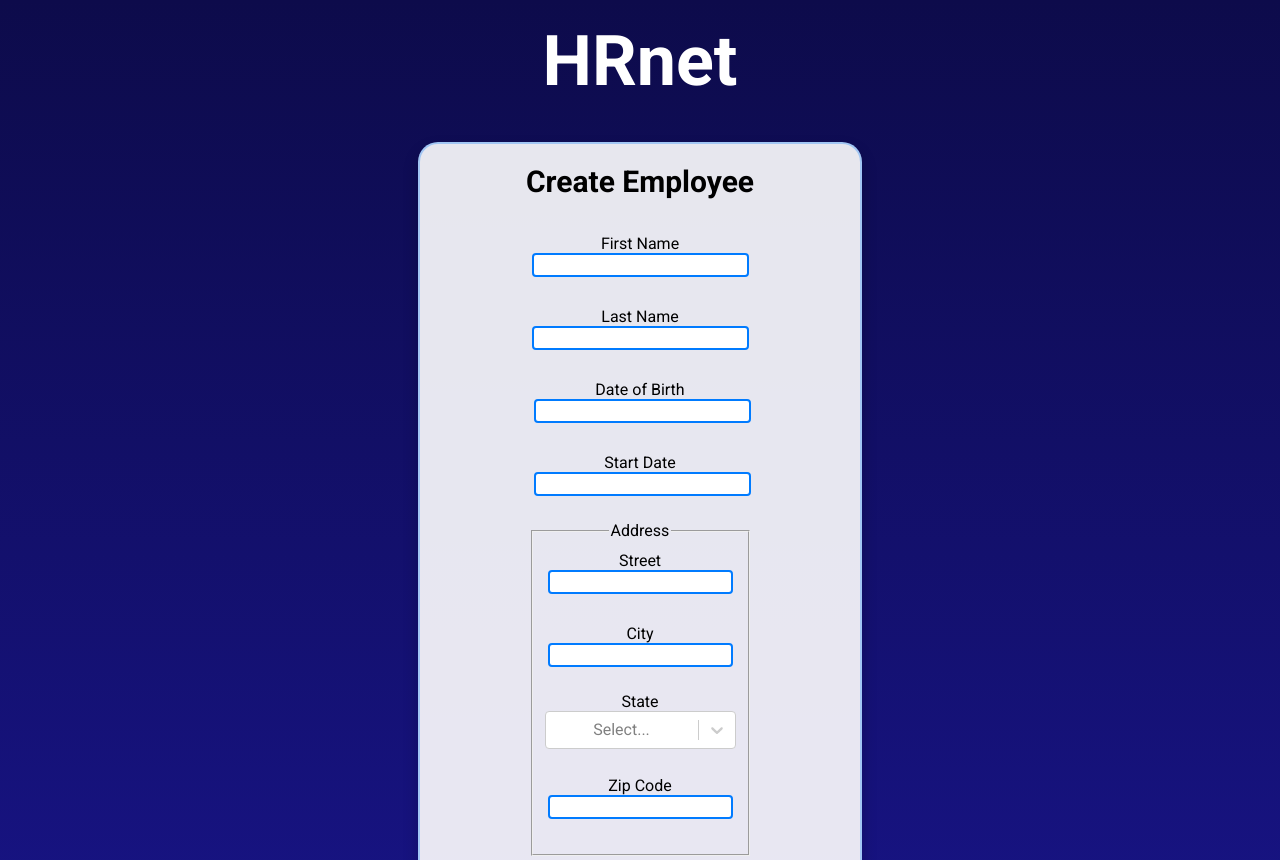
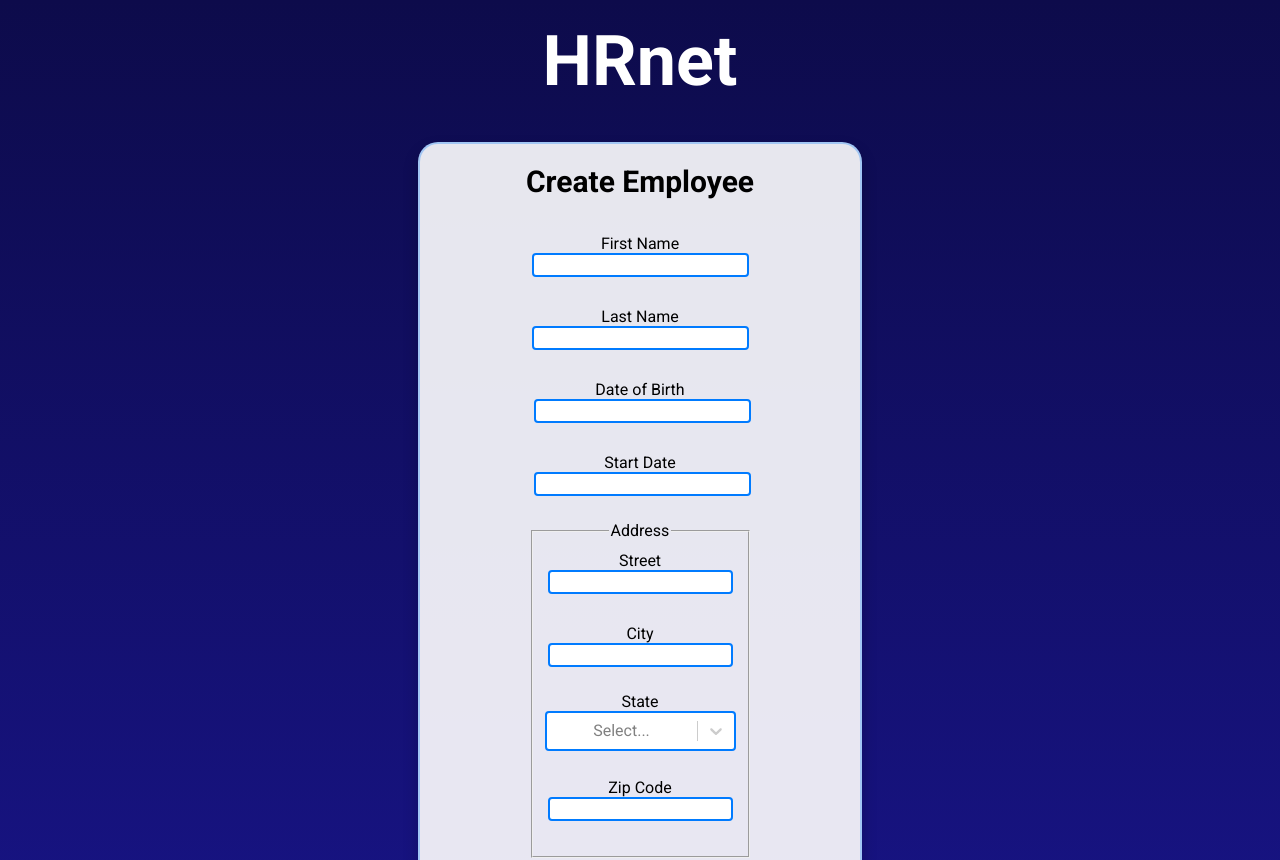
Before and after one commit to ElvisGalvez/hr-net, a React (Create React App) app: page /create-employee in a window 1280 px wide. Shown: the top 860 px of the page. Built offline with nearby package versions, Linux system fonts and the light colour scheme.

Commit message:
corrected a bug on states menu selection

```diff
--- a/src/components/atoms/SelectField/SelectField.css
+++ b/src/components/atoms/SelectField/SelectField.css
@@ -1,10 +1,13 @@
-.custom-select__control,
-.custom-select__control--is-focused,
-.custom-select__control:hover {
-  border: 2px solid #007bff ;
-  box-shadow: none ;
+
+.select-field-container {
+  padding-bottom: 22px;
+
 }
 
-.select-field-container{
-    padding-bottom: 22px;
+.select-field-container .custom-select__control {
+  border: 2px solid #007bff;
 }
+.select-field-container .custom-select__control--is-focused,
+.select-field-container .custom-select__control:hover {
+  border: 2px solid #007bff;
+}
--- a/src/components/atoms/SelectField/index.jsx
+++ b/src/components/atoms/SelectField/index.jsx
@@ -11,7 +11,13 @@ const SelectField = ({ label, id, options, value, onChange }) => {
         id={id}
         options={options}
         value={options.find(option => option.value === value)}
-        onChange={onChange}
+        onChange={(option) => {
+          if (option) {
+            onChange(option.value);
+          } else {
+            onChange('');
+          }
+        }}
         className="custom-select"
         classNamePrefix="custom-select"
       />
--- a/src/pages/CreateEmployee/index.jsx
+++ b/src/pages/CreateEmployee/index.jsx
@@ -29,7 +29,8 @@ const CreateEmployee = () => {
     state,
     zipCode,
     department,
-    departmentOptions
+    departmentOptions,
+
   } = useSelector(state => state.employee);
 
   const handleTextChange = (setter) => (e) => {
@@ -52,12 +53,13 @@ const CreateEmployee = () => {
         dispatch(setZipCode(e.target.value));
         break;
       case 'state':
-        dispatch(setState(e.target.value));
+        dispatch(setState(e));
         break;
       default:
         break;
     }
   };
+
 
   const handleSelectChange = (setter) => (option) => {
     dispatch(setter(option ? option.value : ''));
@@ -80,6 +82,7 @@ const CreateEmployee = () => {
   value={department}
   onChange={handleSelectChange(setDepartment)}
 />
+
         </div>
       </form>
     </div>
```
Also changed, not shown: src/components/organisms/AddressFieldset/index.jsx (indentation only), src/state/employeeSlice.js (line endings or trailing spaces). Lines whose indentation alone changed are shown as unchanged.
